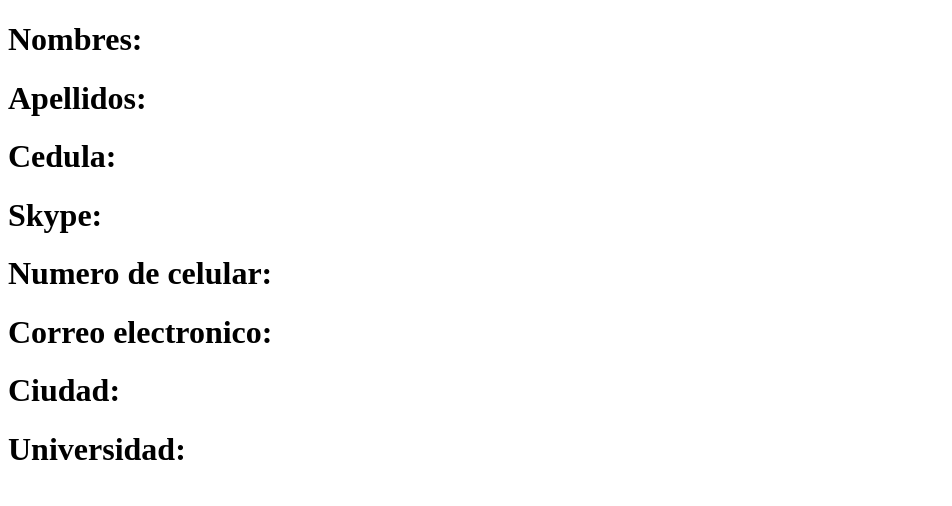
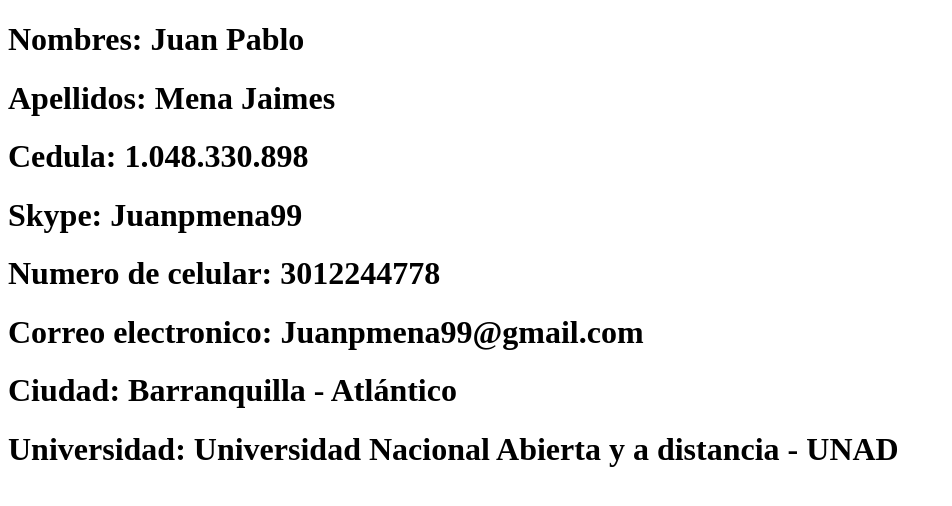
Before and after one commit to JuanPabloMena/DSW-JuanMena, a plain HTML site: page index.html in a window 1280 px wide. Shown: the whole page, without its empty margins (0-952 px from the left). Drawn offline with Linux system fonts and the light colour scheme.

Commit message:
Update index.html
Actualizacion 2
Completar el informe generado sobre los datos personales

```diff
--- a/index.html
+++ b/index.html
@@ -6,14 +6,14 @@
     <title>Document</title>
 </head>
 <body>
-    <h1>Nombres:</h1>
-    <h1>Apellidos:</h1>
-    <h1>Cedula:</h1>
-    <h1>Skype:</h1>
-    <h1>Numero de celular:</h1>
-    <h1>Correo electronico:</h1>
-    <h1>Ciudad:</h1>
-    <h1>Universidad:</h1>
+    <h1>Nombres: Juan Pablo </h1>
+    <h1>Apellidos: Mena Jaimes </h1>
+    <h1>Cedula: 1.048.330.898</h1>
+    <h1>Skype: Juanpmena99</h1>
+    <h1>Numero de celular: 3012244778</h1>
+    <h1>Correo electronico: Juanpmena99@gmail.com</h1>
+    <h1>Ciudad: Barranquilla - Atlántico</h1>
+    <h1>Universidad: Universidad Nacional Abierta y a distancia - UNAD </h1>
 
 </body>
 </html>
```
